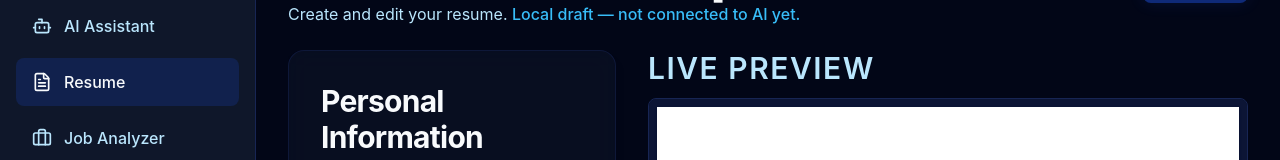
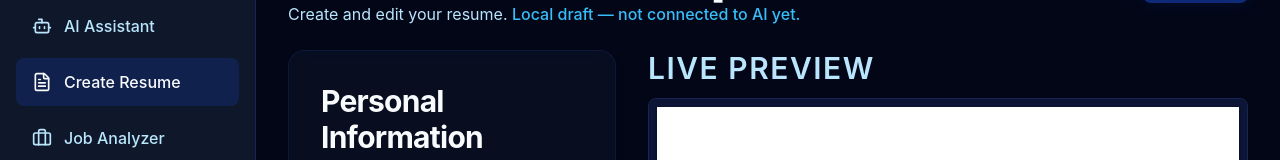
Before and after one commit to indrajit1306/AI-Career-Assistant, a React (Vite) app: page /resume in a window 1280 px wide. Shown: the part 158-318 px from the top of the page. Built offline with nearby package versions, Linux system fonts and the light colour scheme.

Commit message:
feat: create Sidebar navigation component

```diff
--- a/src/components/layout/Sidebar.tsx
+++ b/src/components/layout/Sidebar.tsx
@@ -10,16 +10,20 @@ import {
   LogOut
 } from 'lucide-react';
 import type { HTMLAttributes } from 'react';
+import { useResume } from '../../hooks/useResume';
 
 export interface SidebarProps extends HTMLAttributes<HTMLElement> {
   onNavigate?: () => void;
 }
 
 export const Sidebar: React.FC<SidebarProps> = ({ className = '', onNavigate, ...props }) => {
+  const { data } = useResume();
+  const hasResume = data.personalInfo.fullName !== '' || data.experience.length > 0;
+
   const navItems = [
     { name: 'Dashboard', path: '/dashboard', icon: <LayoutDashboard size={20} /> },
     { name: 'AI Assistant', path: '/assistant', icon: <Bot size={20} /> },
-    { name: 'Resume', path: '/resume', icon: <FileText size={20} /> },
+    { name: hasResume ? 'Saved Resume' : 'Create Resume', path: '/resume', icon: <FileText size={20} /> },
     { name: 'Job Analyzer', path: '/jobs', icon: <Briefcase size={20} /> },
     { name: 'ATS Check', path: '/ats', icon: <CheckCircle size={20} /> },
     { name: 'Interview Prep', path: '/interview', icon: <MessageSquare size={20} /> },
```
